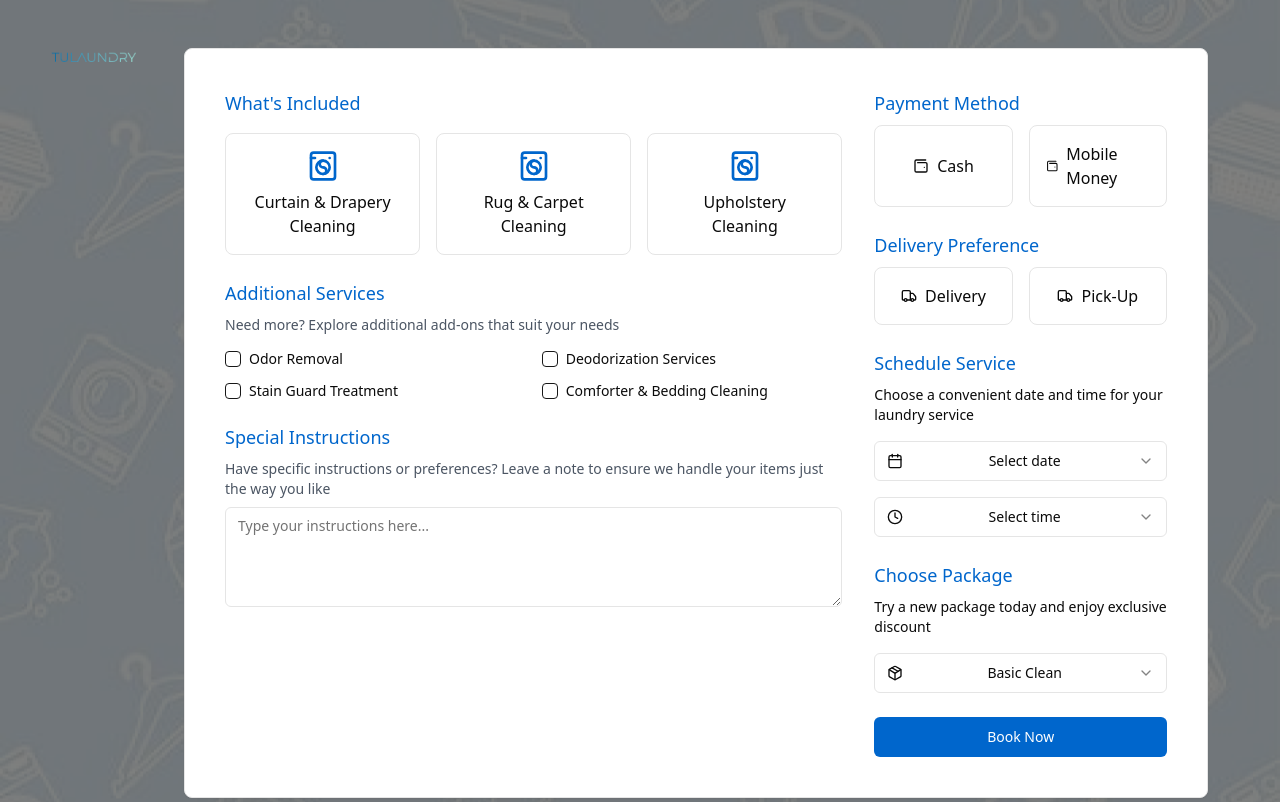
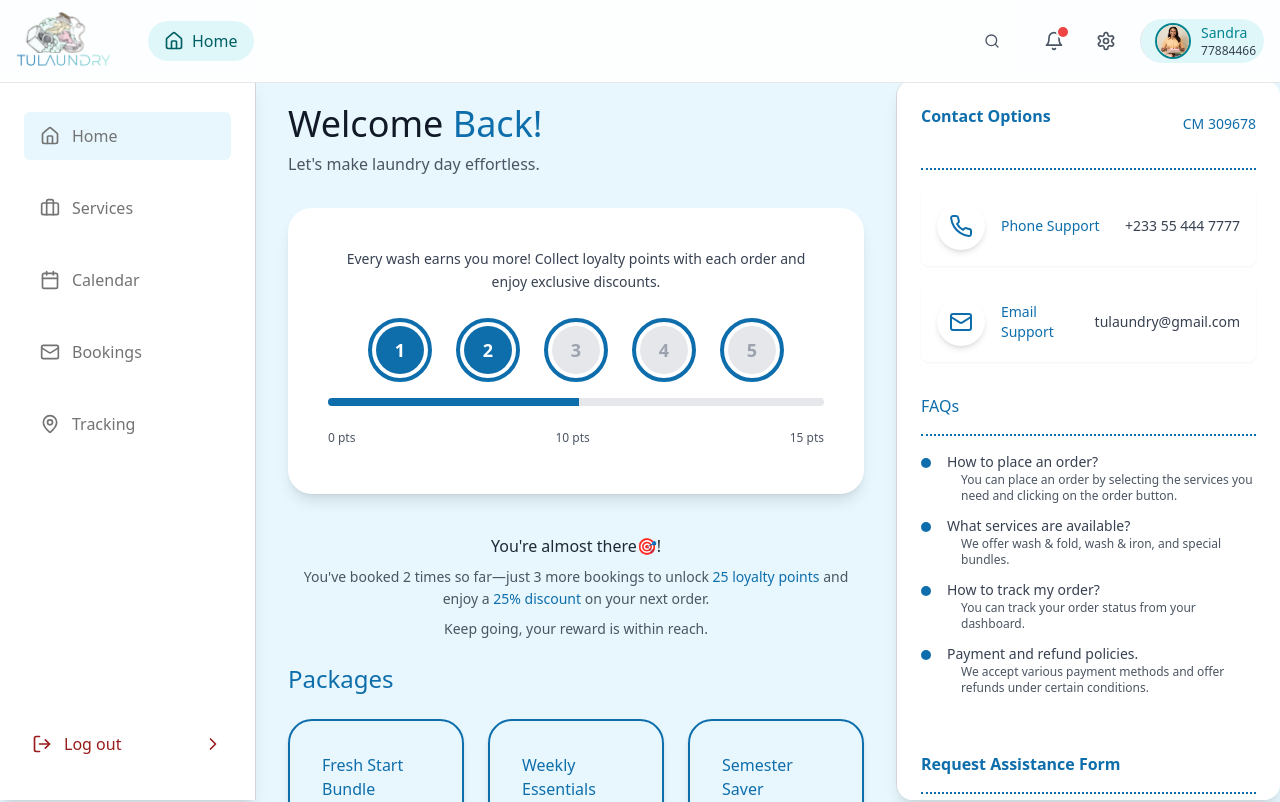
Before and after one commit to Aristocratjnr/Consumer-dashboard, a Next.js app: page / in a window 1280 px wide. Shown: the top 802 px of the page. Built offline with nearby package versions, Linux system fonts and the light colour scheme.

Commit message:
feat: enhance BookingPage history tab with improved styling and increased item count; replace BookingForm with Dashboard component

```diff
--- a/src/app/(dashboard)/bookings/page.tsx
+++ b/src/app/(dashboard)/bookings/page.tsx
@@ -289,12 +289,11 @@ export default function BookingPage() {
                       ))}
                     </div>
                   </TabsContent>
-
-                  <TabsContent value="history" className="mt-4 w-full bg-teal-20 dark:bg-gray-800">
+                  <TabsContent value="history" className="mt-4 w-full bg-teal-20 dark:bg-gray-800 rounded-lg">
                   <ScrollArea className="h-[calc(100vh-12rem)]">
                     <div className="space-y-0">
-                        {[...Array(8)].map((_, i) => (
-                          <div key={i} className="flex items-start space-x-3 p-4 border-b border-blue-100">
+                      {[...Array(9)].map((_, i) => (
+                        <div key={i} className="flex items-start space-x-3 p-4 border-b border-dotted border-teal">
                           <div className="w-1.5 h-1.5 rounded-full bg-blue-500 mt-2"></div>
                           <p className="text-sm text-gray-600">
                             On Nov 24, REF 887746289, your &apos;Weekly Essentials&apos; package was accepted at 9:00 AM, processed at 11:30 AM, by Pent BlkC Laundry and picked up at 2:00 PM
--- a/src/app/page.tsx
+++ b/src/app/page.tsx
@@ -12,7 +12,7 @@ import BookingForm from "./(dashboard)/ConsumerServicesBoard/HomeService";
 const page = () => {
   return (
     <div className="min-h-screen bg-white">
-      <BookingForm/>
+      <Dashboard/>
     </div>
   );
 };
```
Lines whose indentation alone changed are shown as unchanged.
